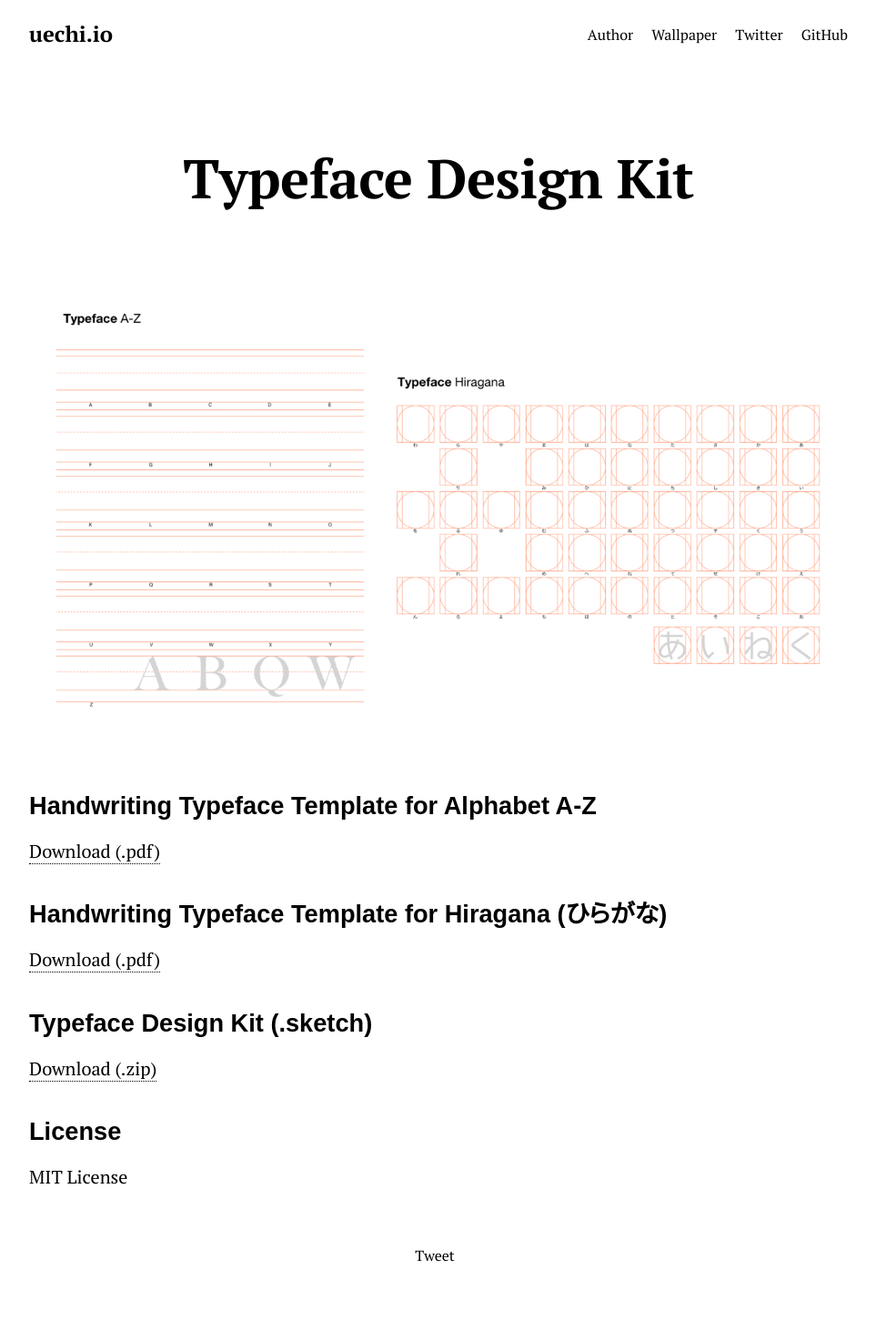
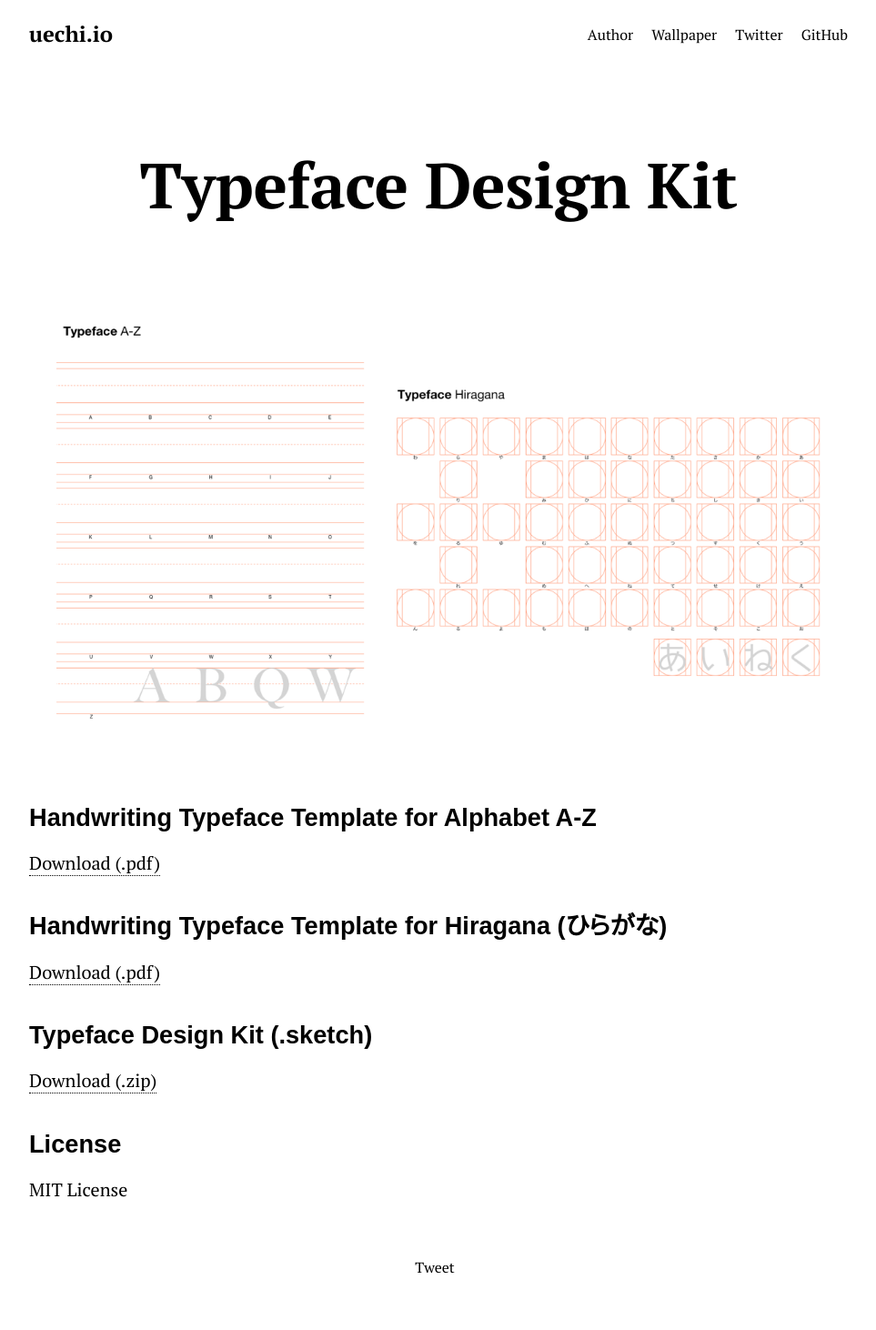
Before and after one commit to uetchy/uechi.io, a Jekyll site: the page built from _pages/typeface.md, in a window 1280 px wide. Shown: the whole page at 91% size, without its empty margins (158-1121 px from the left). Built offline with Jekyll 4.4.1, drawn with Linux system fonts in a browser that asks for light colours; nearby versions of some CDN libraries; comment, search, counter and statistics services are not loaded.

Commit message:
fix font size

```diff
--- a/_sass/post.scss
+++ b/_sass/post.scss
@@ -73,7 +73,7 @@ a.article-list__item__button {
 }
 
 .article__title {
-  font-size: 60px;
+  font-size: 70px;
   letter-spacing: -0.5px;
 
   @media screen and (max-width: $break-small) {
@@ -115,7 +115,7 @@ a.article-list__item__button {
   }
 
   li {
-    font-size: 14pt;
+    font-size: 20px;
     line-height: 1.6em;
   }
 
```
